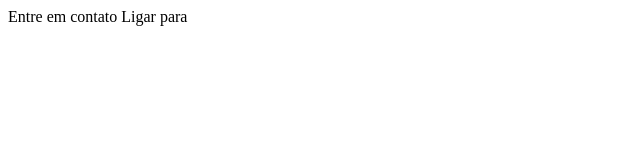
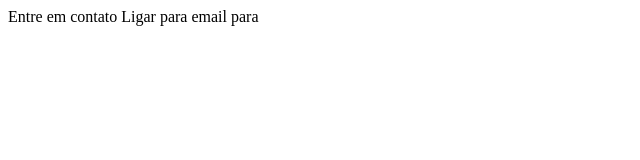
Before and after one commit to xavierfernando/curso-git, a plain HTML site: page contato.html in a window 1280 px wide. Shown: the full height of the page, 0-640 px from the left. Drawn offline with Linux system fonts and the light colour scheme.

Commit message:
incluido email em desenv

```diff
--- a/contato.html
+++ b/contato.html
@@ -9,5 +9,6 @@
 <body>
     Entre em contato
     Ligar para
+    email para
 </body>
 </html>
```
